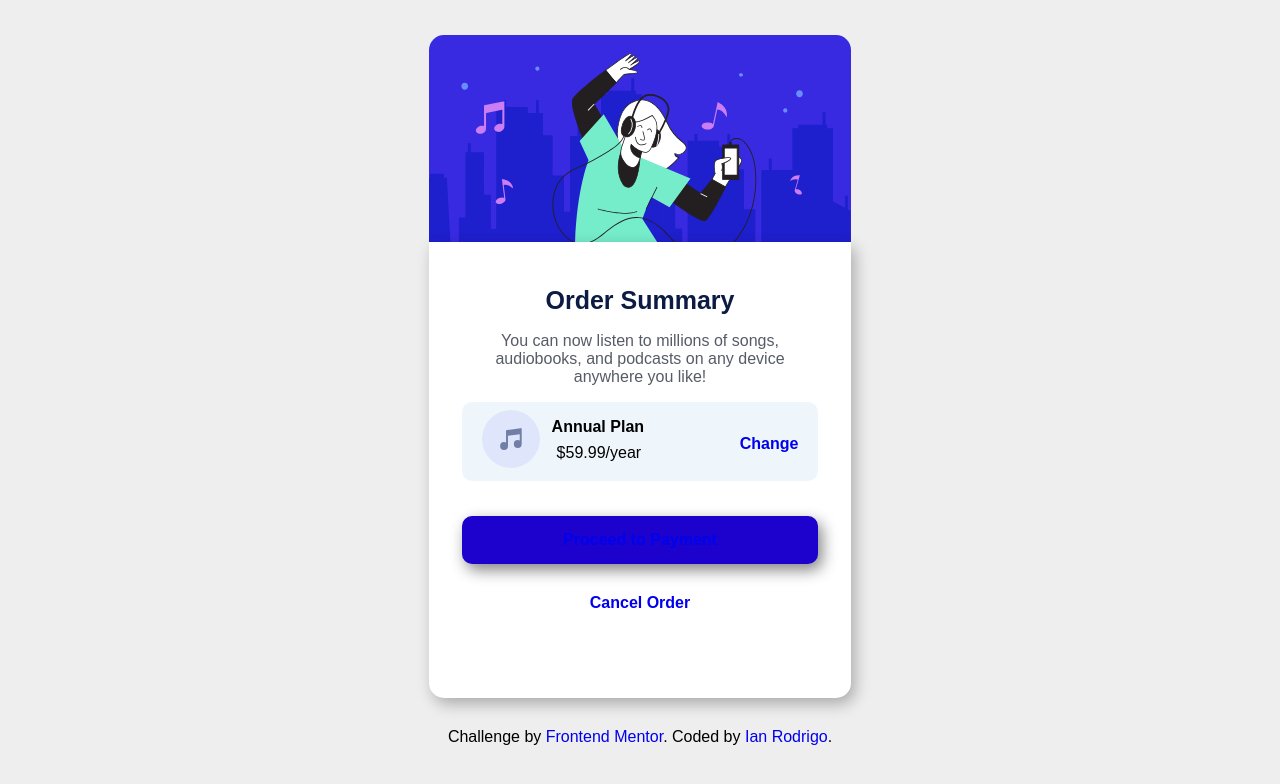
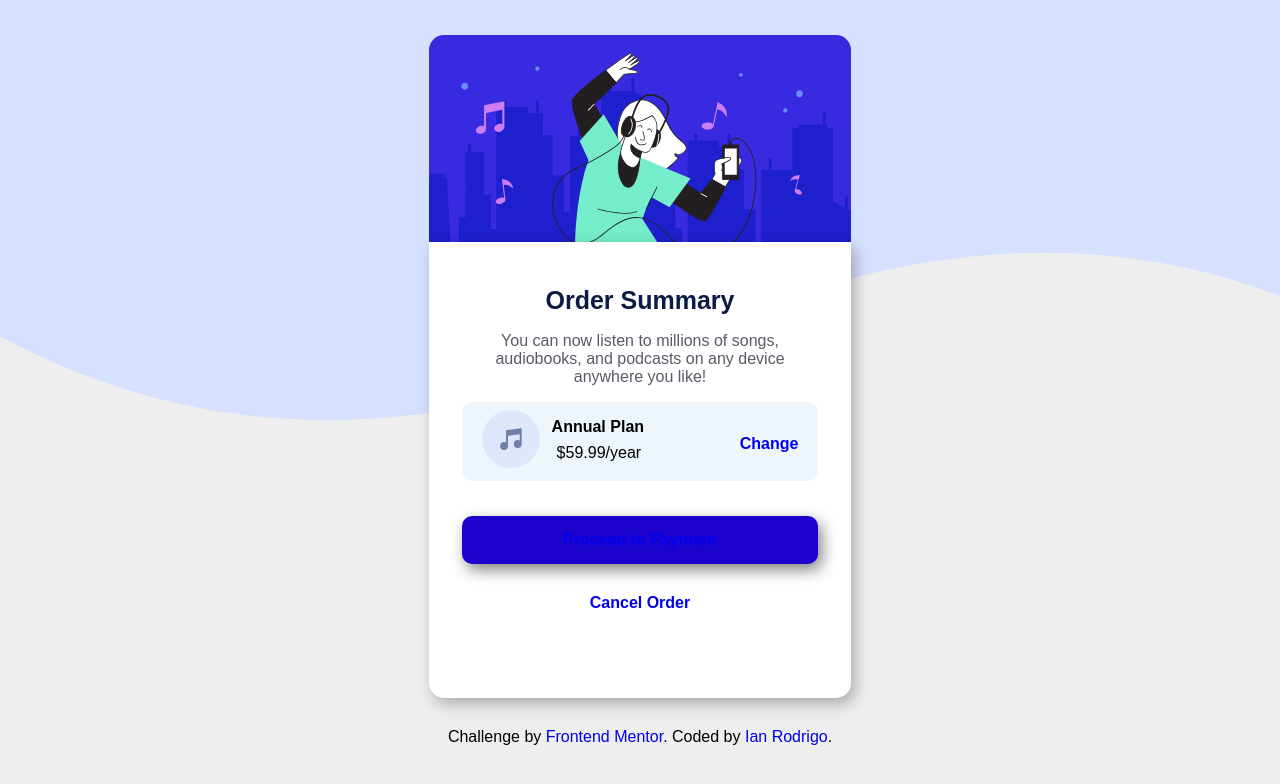
Before and after one commit to KaliRodri/Order-Summary-Component, a plain HTML site: page index.html in a window 1280 px wide. Drawn offline with Linux system fonts and the light colour scheme; files whose address does not match are found by name.

Commit message:
Update style.css

```diff
--- a/style.css
+++ b/style.css
@@ -1,6 +1,6 @@
 body{
     font-family: sans-serif;
-    background-image: url(./images/pattern-background-desktop.svg);
+    background-image: url(pattern-background-desktop.svg);
     background-repeat: no-repeat;
     background-color: rgba(216, 216, 216, 0.432);
     text-align: center;
```
